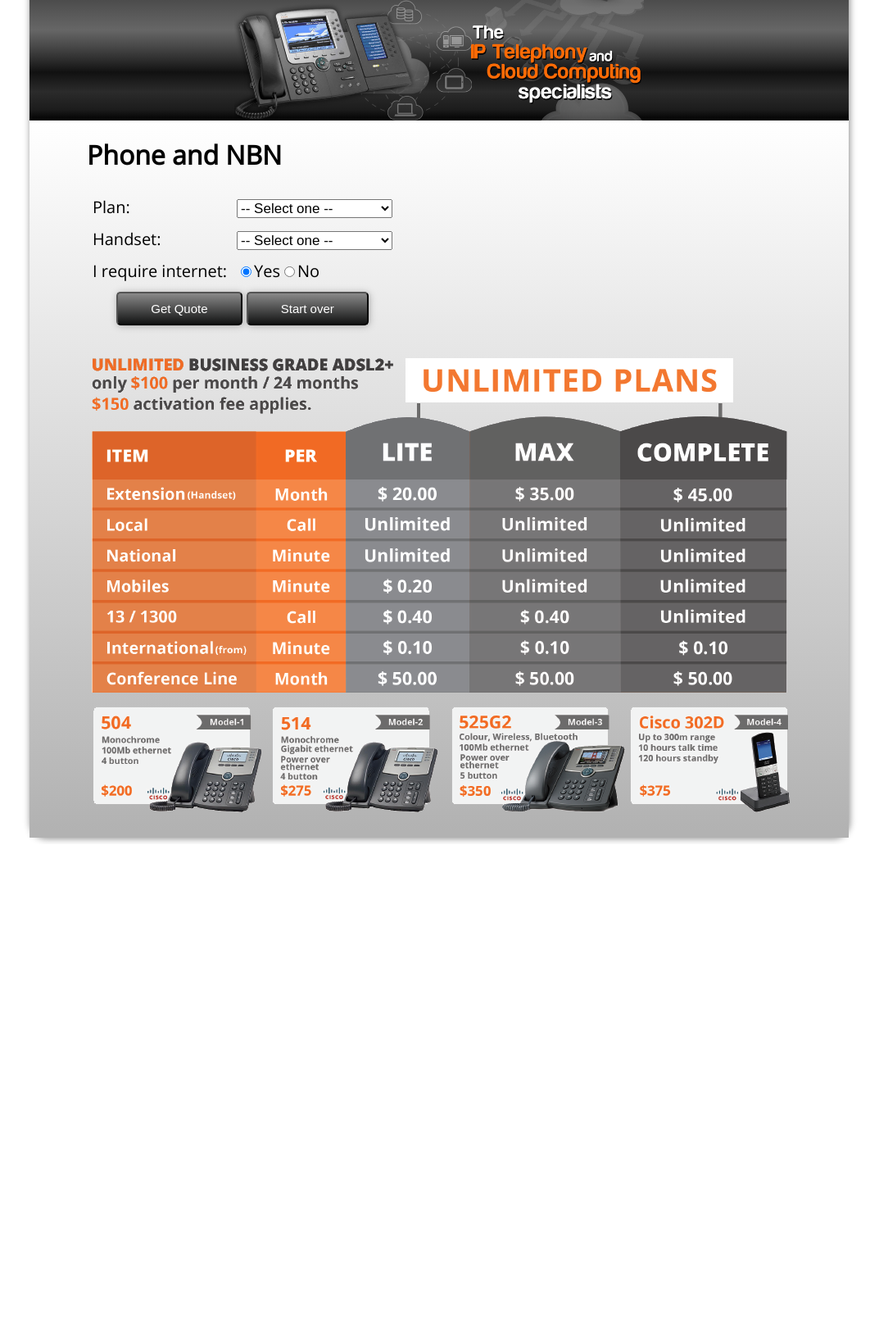
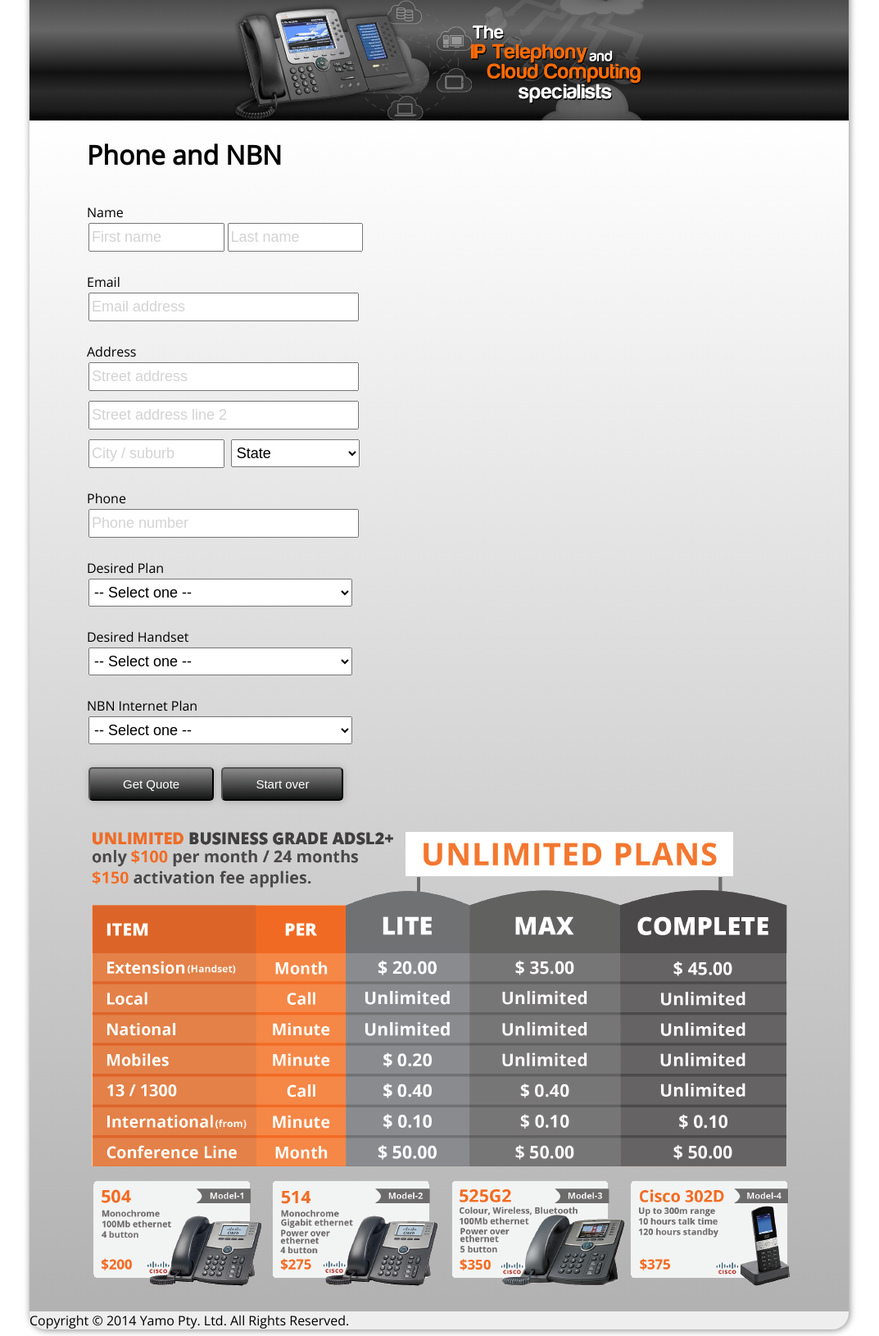
Before and after one commit to Yamo-Au/zenquarter, a PHP site: page / in a window 1280 px wide. Shown: the part 124-1754 px from the top of the page at 82% size, without its empty margins (104-1177 px from the left). Before the commit the page ends 1152 px from the top, so only its background shows below. Run offline with PHP 8.4, Linux system fonts and the light colour scheme.

Commit message:
Form changes
Added customer details inputs, additional styling and some form
validation features.

```diff
--- a/index.php
+++ b/index.php
@@ -2,6 +2,8 @@
 
    $NBN_MONTHLY_FEE = 100;
    $NBN_ACTIVATION_FEE = 150;
+
+   $DISCOUNT_FACTOR = 0.9;
 
    $c504 = [
       'id'=>'504',
@@ -21,11 +23,21 @@
    ];
 
    $handsets = [ $c504, $c514, $c525G2, $c302D ];
+
    $plans = [
       'lite'=>20,
       'max'=>35,
       'complete'=>45
    ];
+
+   $internets = [
+      '25/1Mbps'=>100,
+      '25/5Mbps'=>110,
+      '25/10Mbps'=>120,
+      '50/20Mbps'=>130,
+      '100/40Mbps'=>140
+   ];
+
 
 ?>
 
@@ -36,6 +48,7 @@
       <link rel="stylesheet" type="text/css" href="styles/style.css" />
       <link href='http://fonts.googleapis.com/css?family=Open+Sans' rel='stylesheet' type='text/css'>
       <script type="text/javascript" src="scripts/jquery-1.11.1.js"></script>
+      <script type="text/javascript" src="scripts/validation.js"></script>
    </head>
    <body>
       <div class="wrapper">
@@ -46,47 +59,8 @@
             <img class="banner" src="images/banner.png" />
          </div>
          <div class="content">
-            <div class="user-area">
-            <h1 class="main-heading">Phone and NBN</h1>
-            <div class="form-wrap">
-            <form class="form" action="" method="post">
-               <table>
-               <tr>
-               <td><label for="plan">Plan:</label></td>
-               <td><select id="plan" name="plan">
-                  <option value="none">-- Select one --</option>
-                  <option value="lite">Lite</option>
-                  <option value="max">Max</option>
-                  <option value="complete">Complete</option>
-                  <option value="none">No plan</option>
-               </select></td>
-               </tr>
-               <tr>
-               <td><label for="handset">Handset:</label></td>
-               <td><select id="handset" name="handset">
-                  <option value="none">-- Select one --</option>
-                  <option value="504">Cisco 504 - $200</option>
-                  <option value="514">Cisco 514 - $275</option>
-                  <option value="525G2">Cisco 525G2 - $350</option>
-                  <option value="302D">Cisco 302D - $375</option>
-                  <option value="none">No phone</option>
-               </select></td>
-               </tr>
-               <tr>
-                  <td>I require internet:</td>
-                  <td><input type="radio" name="internet" value="yes" checked>Yes</input><input type="radio" name="internet" value="no">No</input></td>
-               </tr>
-               <tr>
-               <td colspan="2" style="text-align:center;">
-                  <input class="button" type="submit" name="submit" value="Get Quote" />
-                  <input class="button" type="reset" name="reset" value="Start over" onclick="$('.quote').hide(1000);" />
-               </td>
-               </tr>
-               </table>
-            </form>
-            </div>
 
-               <?php
+            <?php
                   if (isset($_POST['submit'])) {
                      $planInput = $_POST['plan'];
                      $handsetInput = $_POST['handset'];
@@ -94,15 +68,18 @@
 
                      $handsetCost = 0;
                      $planCost = 0;
+                     $internetCost = 0;
                      $planName = '';
+                     $internetName = '';
 
                      if (strcmp($planInput, 'none') != 0) $planRequired = true;
                      else $planRequired = false;
                      if (strcmp($handsetInput, 'none') != 0) $handsetRequired = true;
                      else $handsetRequired = false;
-                     if (strcmp($internetInput, 'yes') == 0) $internetRequired = true;
+                     if (strcmp($internetInput, 'none') != 0) $internetRequired = true;
                      else $internetRequired = false;
 
+                     # Determine the price of selected plan
                      if ($planRequired) {
                         foreach ($plans as $key=>$value) {
                            if(strcmp($key, $planInput) == 0) {
@@ -113,10 +90,22 @@
                         }
                      }
 
+                     # Determine the price of selected handset
                      if ($handsetRequired) {
                         foreach ($handsets as $handset) {
                            if (strcmp($handset['id'], $handsetInput) == 0) {
                               $handsetCost = $handset['cost'];
+                           }
+                        }
+                     }
+
+                     # Determine the price of seleced internet
+                     if ($internetRequired) {
+                        foreach ($internets as $key=>$value) {
+                           if(strcmp($key, $internetInput) == 0) {
+                              $internetCost = $value;
+                              $internetName = $key;
+                              $internetName = ucfirst($internetName);
                            }
                         }
                      }
@@ -143,39 +132,49 @@
                      echo '</div> ';
 
                      echo '<div class="quote-box">';
-                     if ($internetRequired) {
                         echo '<h3>Internet</h3>';
                         echo '<table class="quote-table">';
+                        if ($internetRequired) {
+                           echo '<tr><td>Plan:</td><td>'.$internetName.'</td></tr>';
+                           echo '<tr><td>Cost:</td><td>$'.$internetCost.' / month</td></tr>';
+                           echo '<tr><td>Activation:</td><td>$'.$NBN_ACTIVATION_FEE.'</td></tr>';
+                        } else {
+                           echo '<tr><td>Plan:</td><td>Not required</td></tr>';
+                           echo '<tr><td>Cost:</td><td>$'.$internetCost.' / month</td></tr>';
+                           echo '<tr><td>Activation:</td><td>$0</td></tr>';
+                        }
+                        echo '</table>';
 
-                        echo '<tr><td>Cost:</td><td>$'.$NBN_MONTHLY_FEE.' / month</td></tr>';
-                        echo '<tr><td>Activation:</td><td>$150</td></tr>';
-                        echo '</table>';
-                     } else {
-                        echo '<h3>Internet</h3>';
-                        echo '<table class="quote-table">';
-                        echo '<tr><td>Cost:</td><td>$'. 0 .' / month</td></tr>';
-                        echo '<tr><td>Activation:</td><td>$0</td></tr>';
-                        echo '</table>';
-                     }
                      echo '</div> ';
 
                      # Calculate total
                      $upfront = $handsetCost;
                      if ($internetRequired) $upfront += $NBN_ACTIVATION_FEE;
 
-                     $monthly = $planCost;
+                     $monthly = $planCost + $internetCost;
                      if ($internetRequired) $monthly += $NBN_MONTHLY_FEE;
+
+                     if ($planRequired && $internetRequired) {
+                        $discount = true;
+                     } else {
+                        $discount = false;
+                     }
+
+                     if ($discount) {
+                        $monthly = $monthly * $DISCOUNT_FACTOR;
+                     }
 
                      echo '<div class="quote-box">';
                      echo '<h3>Total</h3>';
                      echo '<table class="quote-table">';
                      echo '<tr><td>Upfront:</td><td>$'.$upfront.'</td></tr>';
-                     echo '<tr><td>Monthly:</td><td>$'.$monthly.'</td></tr>';
+                     echo '<tr><td>Monthly:</td><td>$'.$monthly.'</td>';
+                     echo '</tr>';
                      echo '</table>';
                      echo '</div> ';
 
                      echo '<span class="stretch"></span>';
-                     echo '<button class="quote-button">Confrim quote and continue &#187;</button> ';
+                     echo '<button class="quote-button">Confirm quote and continue &#187;</button> ';
                      echo '</div>';
                      echo '<script>$(".quote").show(1000);</script>';
                   }
@@ -184,12 +183,86 @@
 
                ?>
 
+
+            <div class="user-area">
+            <h1 class="main-heading">Phone and NBN</h1>
+            <div class="form-wrap">
+            <form class="form" action="" method="post">
+               <div class="form-container">
+                  <p>
+                    <label class="desc">Name</label><br />
+                    <input type="text" class="half" name="first" value="First name"/><input type="text" class="half" name="last" value="Last name"/>
+                  </p>
+                  <p>
+                    <label class="desc">Email</label><br />
+                    <input type="text" class="full" name="email" value="Email address"/>
+                  </p>
+                  <p>
+                    <label class="desc">Address</label><br />
+                    <input type="text" class="full" name="street1" value="Street address"/><br />
+                    <input type="text" class="full" name="street2" value="Street address line 2"/><br />
+                    <input type="text" class="half" name="city" value="City / suburb"/>
+                    <select class="half" name="state">
+                      <option value="none">State</option>
+                      <option value="nt">NT</option>
+                      <option value="wa">WA</option>
+                      <option value="nsw">NSW</option>
+                      <option value="act">ACT</option>
+                      <option value="qld">QLD</option>
+                      <option value="sa">SA</option>
+                      <option value="tas">TAS</option>
+                    </select>
+                  </p>
+                  <p>
+                    <label class="desc">Phone</label><br />
+                    <input type="text" class="full" name="phone" value="Phone number"/>
+                  </p>
+                  <p>
+                    <label class="desc" for="plan">Desired Plan</label><br />
+                    <select class="full" id="plan" name="plan">
+                      <option value="none">-- Select one --</option>
+                      <option value="lite">Lite</option>
+                      <option value="max">Max</option>
+                      <option value="complete">Complete</option>
+                      <option value="none">Not required</option>
+                    </select>
+                  </p>
+                  <p>
+                    <label class="desc" for="handset">Desired Handset</label><br />
+                    <select class="full" id="handset" name="handset">
+                       <option value="none">-- Select one --</option>
+                       <option value="504">Cisco 504 - $200</option>
+                       <option value="514">Cisco 514 - $275</option>
+                       <option value="525G2">Cisco 525G2 - $350</option>
+                       <option value="302D">Cisco 302D - $375</option>
+                       <option value="none">Not required</option>
+                    </select>
+                  </p>
+                  <p>
+                    <label class="desc" for="internet">NBN Internet Plan</label><br />
+                    <select class="full" id="internet" name="internet">
+                       <option value="none">-- Select one --</option>
+                       <option value="25/1Mbps">25/1Mbps - $100</option>
+                       <option value="25/5Mbps">25/5Mbps - $110</option>
+                       <option value="25/10Mbps">25/10Mbps - $120</option>
+                       <option value="50/20Mbps">50/20Mbps - $130</option>
+                       <option value="100/40Mbps">100/40Mbps - $140</option>
+                       <option value="none">Not required</option>
+                    </select>
+                  </p>
+                </div>
+                     <input class="button" type="submit" name="submit" value="Get Quote" />
+                     <input class="button" type="reset" name="reset" value="Start over" onclick="$('.quote').hide(1000);" />
+            </form>
+            </div>
+
             </div>
             <img class="business-voice" alt="Yamo Business Voice" src="images/business-voice.png" />
             <img class="handsets" alt="Yamo cisco handsets" src="images/phones.png" />
 
          </div>
          <div class="footer">
+            <span>Copyright &copy; 2014 Yamo Pty. Ltd. All Rights Reserved.</span>
          </div>
       </div>
    </body>
--- a/styles/style.css
+++ b/styles/style.css
@@ -93,6 +93,7 @@
    background-color: #eee;
    padding: 20px 10px;
    margin-top: 15px;
+   margin-bottom: 15px;
    box-shadow: 1px 1px 8px #5e5e5e;
    border-radius: 10px;
 }
@@ -118,6 +119,8 @@
    color: #fff;
    text-align: center;
    line-height: 50px;
+
+   border-radius: 10px 10px 0 0;
 
    background-image: -webkit-gradient(
       linear,
@@ -169,11 +172,13 @@
 
 .quote-box {
    box-shadow: 1px 1px 8px #5e5e5e;
+   border-radius: 10px;
 }
 
 .quote-table {
    padding: 5px;
    background-color: #fff;
+   border-radius: 0 0 10px 10px;
 }
 
 .stretch {
@@ -190,3 +195,27 @@
 .arrow {
    width: 50px;
 }
+
+.form-container {
+        width: 350px;
+        margin: auto;
+        font-size: 16px;
+      }
+
+      form input {
+         padding: 10px 5px;
+      }
+
+      form input, select {
+        font-size: 18px;
+        margin: 2px 2px 10px;
+        padding: 5px 2px;
+      }
+
+      .full {
+        width: 92%;
+      }
+
+      .half {
+        width: 45%;
+      }
```
Also changed, not shown: scripts/validation.js (added, +19 -0 lines).
